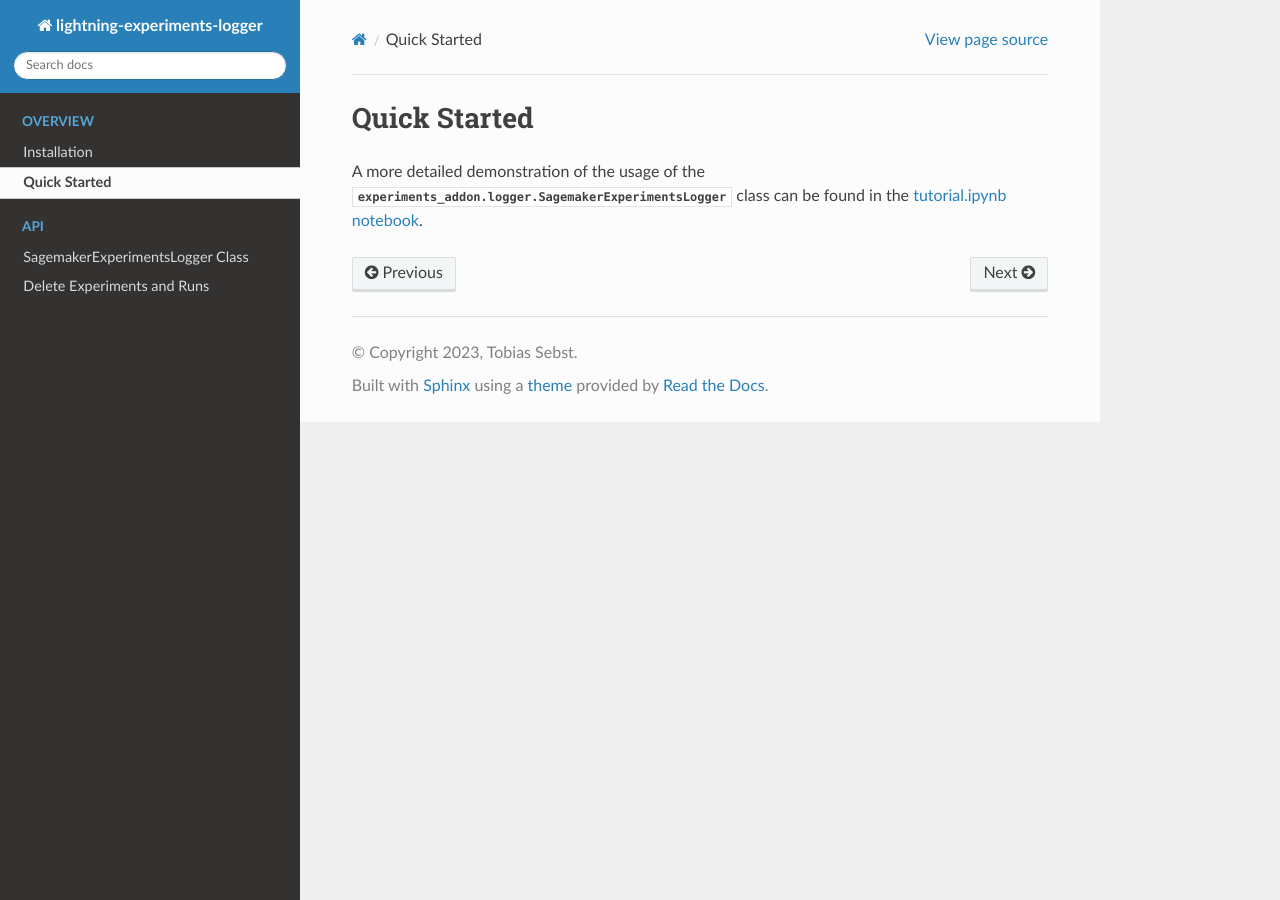
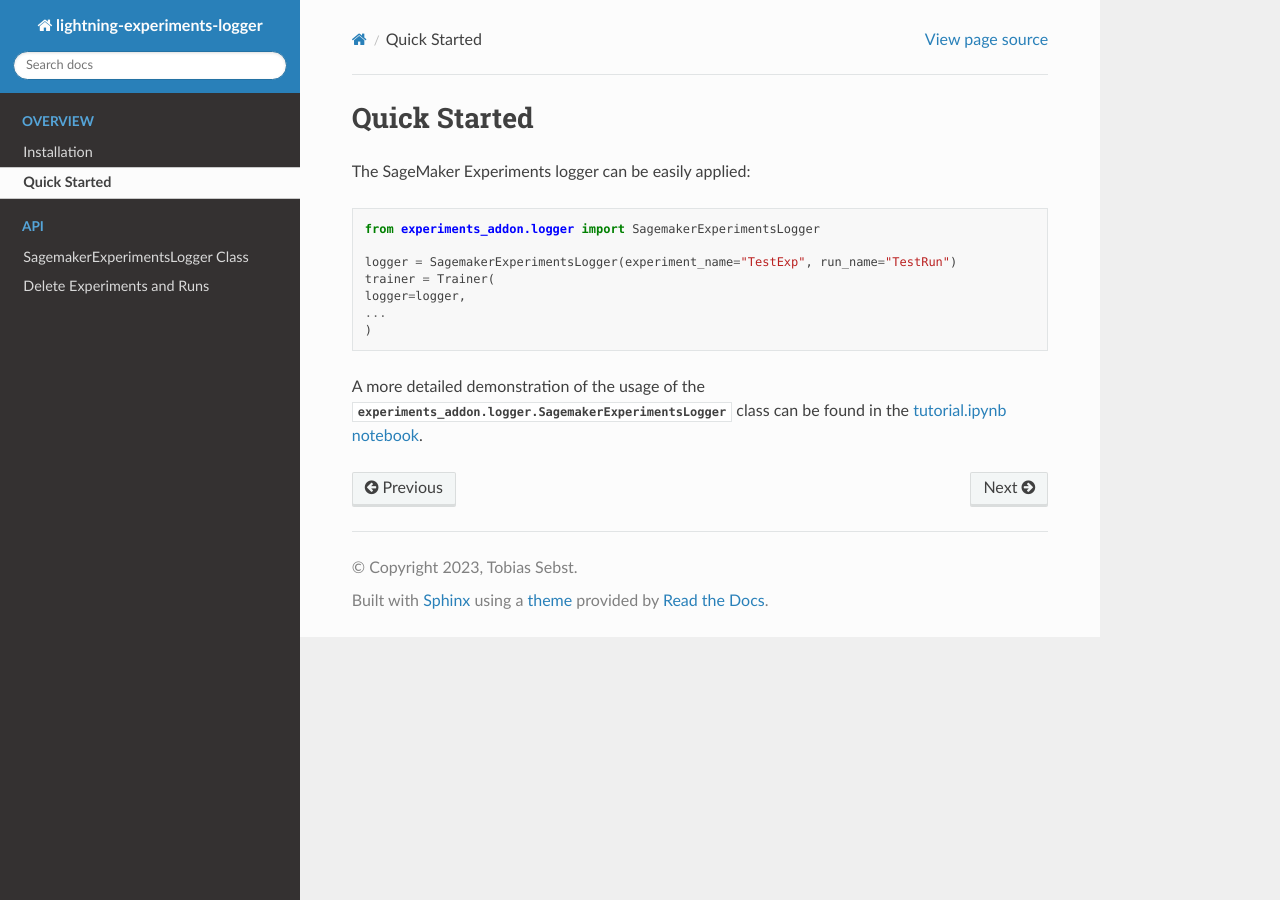
Before and after one commit to tsenst/lightning-experiments-logger, a Sphinx documentation site: the page built from docs/getting_started.rst, in a window 1280 px wide. Built offline with Sphinx 7.4.7 and the Read the Docs theme 2.0.0, drawn with Linux system fonts in a browser that asks for light colours.

Commit message:
Update documentation

```diff
--- a/docs/getting_started.rst
+++ b/docs/getting_started.rst
@@ -1,5 +1,17 @@
 Quick Started
 -------------
+The SageMaker Experiments logger can be easily applied:
+
+.. code-block:: python
+
+    from experiments_addon.logger import SagemakerExperimentsLogger
+
+    logger = SagemakerExperimentsLogger(experiment_name="TestExp", run_name="TestRun")
+    trainer = Trainer(
+    logger=logger,
+    ...
+    )
+
 A more detailed demonstration of the usage of the :class:`experiments_addon.logger.SagemakerExperimentsLogger` class can be found in the `tutorial.ipynb notebook`_.
 
 .. _tutorial.ipynb notebook: https://github.com/tsenst/lightning-experiments-logger/blob/main/example/tutorial.ipynb
```
Also changed, not shown: 2 other files.
